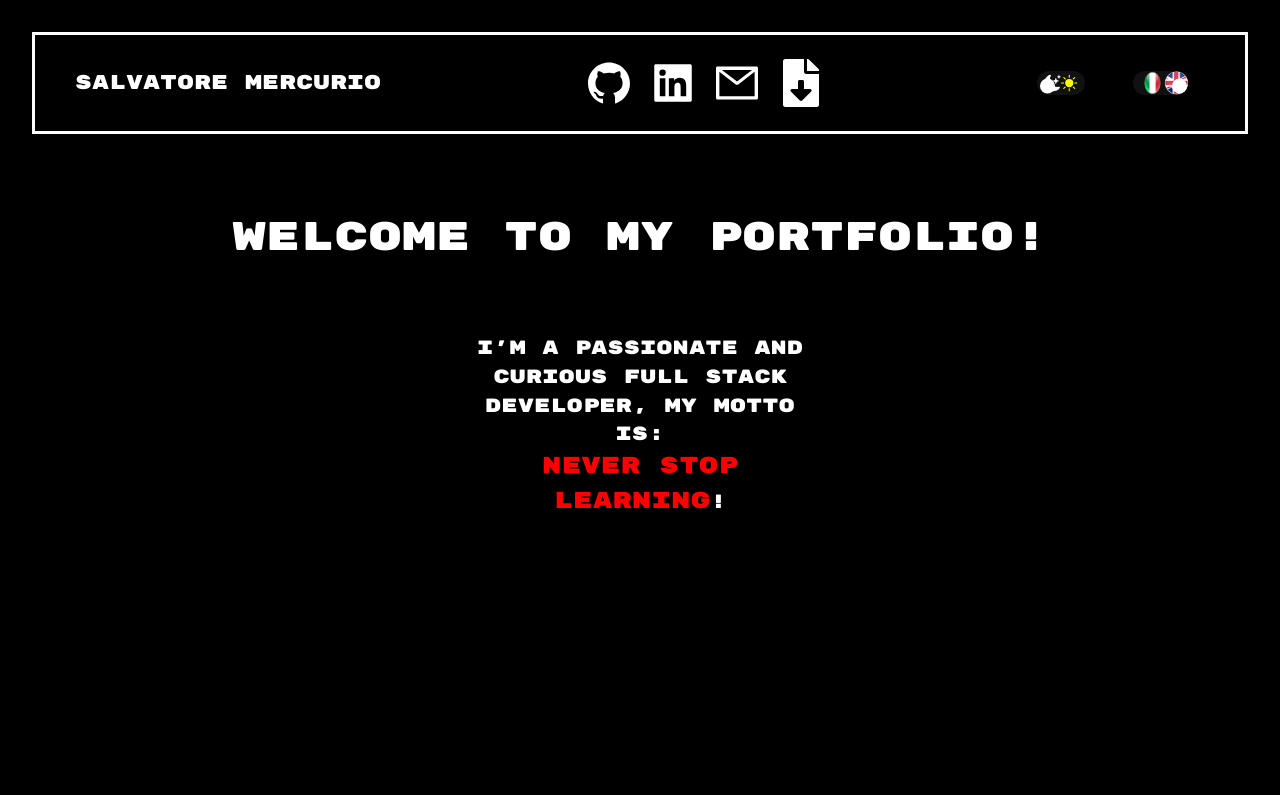
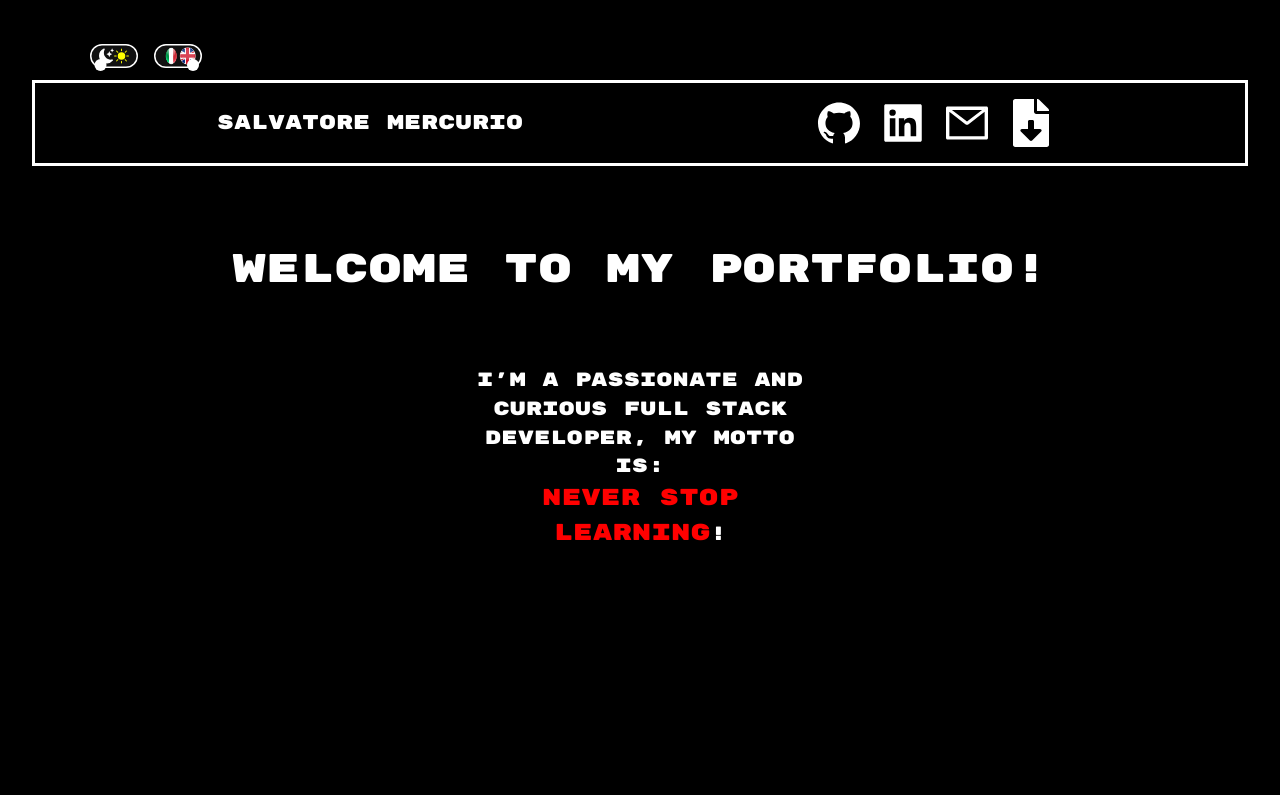
Before and after one commit to Salvo1789/salvatore-mercurio-portfolio, a React (Create React App) app: page / in a window 1280 px wide. Shown: the top 795 px of the page. Built offline with nearby package versions, Linux system fonts and the light colour scheme.

Commit message:
resized and restyled theme and language switches

```diff
--- a/src/App.css
+++ b/src/App.css
@@ -29,12 +29,9 @@
 #darkmode{
 	display: flex;
 	justify-content: center;
-	padding: 2rem;
+	padding: 1rem;
   }
 
-  #darkmode .dark {
-	background-color: #292c35;
-  }
   #darkmode .checkbox {
 	opacity: 0;
 	position: absolute;
@@ -55,24 +52,28 @@
   }
 
   #darkmode .ball {
-	width: 10px;
-	height: 10px;
+	width: 8px;
+	height: 8px;
 	background-color: white;
 	position: absolute;
-	bottom: 1px;
+	bottom: -3px;
 	left: 2px;
 	border-radius: 50%;
 	transition: transform 0.2s linear;
   }
 
   #darkmode .checkbox:checked + .label .ball{
-	transform: translateX(24px);
+	transform: translateX(19px);
   }
 
   .flag{
-	width: 1rem;
-	height: 1rem;
+	width: 0.7rem;
+	height: 0.7rem;
 	border-radius: 50%;
+  }
+
+  #basic-navbar-nav{
+	flex-grow: 0.5;
   }
 
 /* Presentation style */
--- a/src/components/PortfolioNavbar.jsx
+++ b/src/components/PortfolioNavbar.jsx
@@ -43,9 +43,49 @@ const PortfolioNavbar = () => {
   }, [mode]);
 
   return (
+    <>
+    <Container style={{display: "flex"}}>
+    <div
+          id="darkmode"
+      >
+        <input
+          type="checkbox"
+          className="checkbox"
+          id="checkbox1"
+          // onChange prop to fire our internal function for changing the dark mode value
+          onChange={switchDarkMode}
+          // checking checked prop with dark mode state
+          checked={mode}
+        />
+        <label htmlFor="checkbox1" className="label" style={{ border: mode ? "1px solid black" : "1px solid white" }}>
+          <BsMoonStarsFill color="white" />
+          <BsFillSunFill color="yellow" />
+          <div className="ball"></div>
+        </label>
+      </div>
+
+      <div
+          id="darkmode"
+      >
+        <input
+          type="checkbox"
+          className="checkbox"
+          id="checkbox2"
+          // onChange prop to fire our internal function for changing the dark mode value
+          onChange={switchLanguage}
+          // checking checked prop with dark mode state
+          checked={lang}
+        />
+        <label htmlFor="checkbox2" className="label" style={{ border: mode ? "1px solid black" : "1px solid white" }}>
+          <img className="flag" src={italy_flag} />
+          <img className="flag" src={uk_flag} />
+          <div className="ball"></div>
+        </label>
+      </div>
+      </Container>
     <Navbar expand="lg" style={{ border: mode ? "3px solid black" : "3px solid white" }}>
       <Container style={{ paddingInline: 5 }}>
-        <Navbar.Brand href="#home" style={{ color: mode ? "black" : "white" }}>
+        <Navbar.Brand href="#home" style={{ color: mode ? "black" : "white", margin: "auto" }}>
           SALVATORE MERCURIO
         </Navbar.Brand>
         <Navbar.Toggle aria-controls="basic-navbar-nav" />
@@ -65,46 +105,9 @@ const PortfolioNavbar = () => {
             </Nav.Link>
           </Nav>
         </Navbar.Collapse>
-
-        <div
-          id="darkmode"
-      >
-        <input
-          type="checkbox"
-          className="checkbox"
-          id="checkbox1"
-          // onChange prop to fire our internal function for changing the dark mode value
-          onChange={switchDarkMode}
-          // checking checked prop with dark mode state
-          checked={mode}
-        />
-        <label htmlFor="checkbox1" className="label">
-          <BsMoonStarsFill color="white" />
-          <BsFillSunFill color="yellow" />
-          <div className="ball"></div>
-        </label>
-      </div>
-
-      <div
-          id="darkmode"
-      >
-        <input
-          type="checkbox"
-          className="checkbox"
-          id="checkbox2"
-          // onChange prop to fire our internal function for changing the dark mode value
-          onChange={switchLanguage}
-          // checking checked prop with dark mode state
-          checked={lang}
-        />
-        <label htmlFor="checkbox2" className="label">
-          <img className="flag" src={italy_flag} />
-          <img className="flag" src={uk_flag} />
-          <div className="ball"></div>
-        </label>
-      </div>
       </Container>
     </Navbar>
+    </>
   );
 };
 
```
